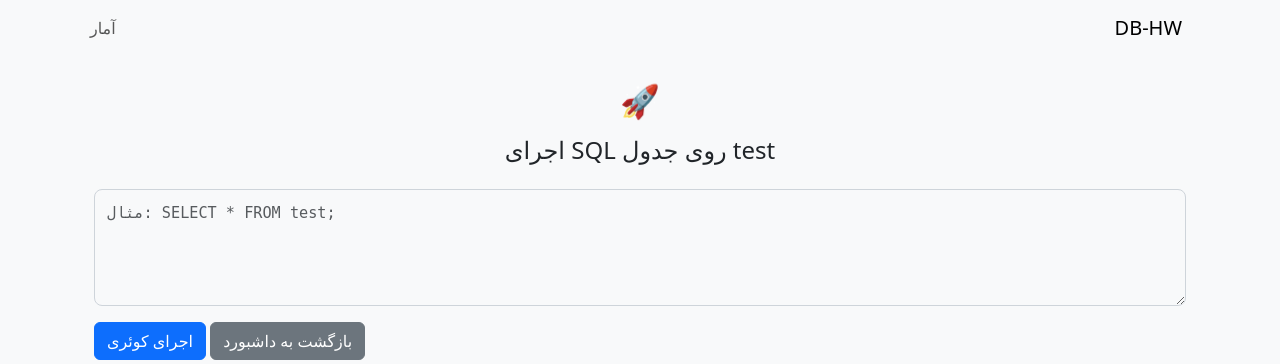
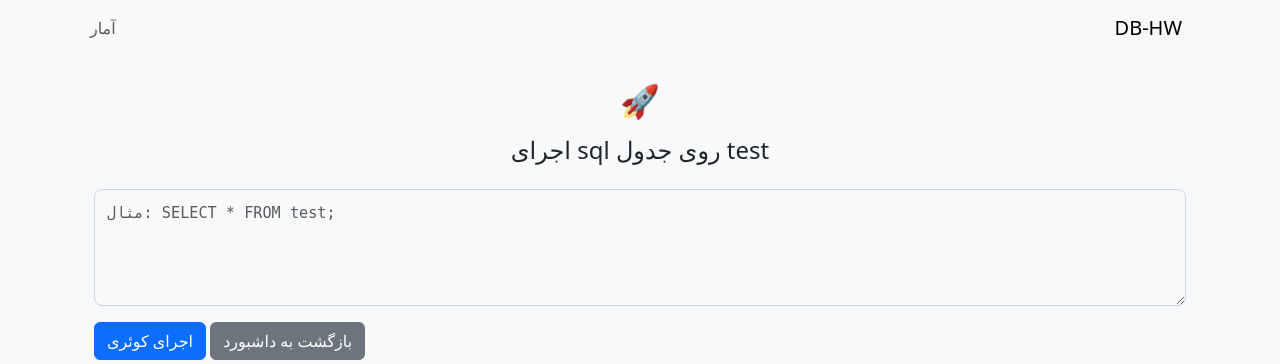
Before and after one commit to milad-ai/db_flask, a Flask app: template templates/test_sql_runner.html in a window 1280 px wide. Shown: the top 364 px of the page. Run offline with Flask 3, Linux system fonts and the light colour scheme; the template is opened without the code that fills it: most values are stand-ins (such as "Sample title", 1, 10 or a date in 2020).

Commit message:
Update test_sql_runner.html

```diff
--- a/templates/test_sql_runner.html
+++ b/templates/test_sql_runner.html
@@ -5,7 +5,8 @@
     <!-- Header ساده با انیمیشن موشک -->
     <div class="header-section text-center mb-4">
         <div class="rocket-icon">🚀</div>
-        <h4 class="mb-3">  اجرای SQL روی جدول test  </h4>
+       <h4 class="mb-3" dir="ltr">اجرای sql روی جدول test</h4>
+
     </div>
 
     <form method="POST">
```
